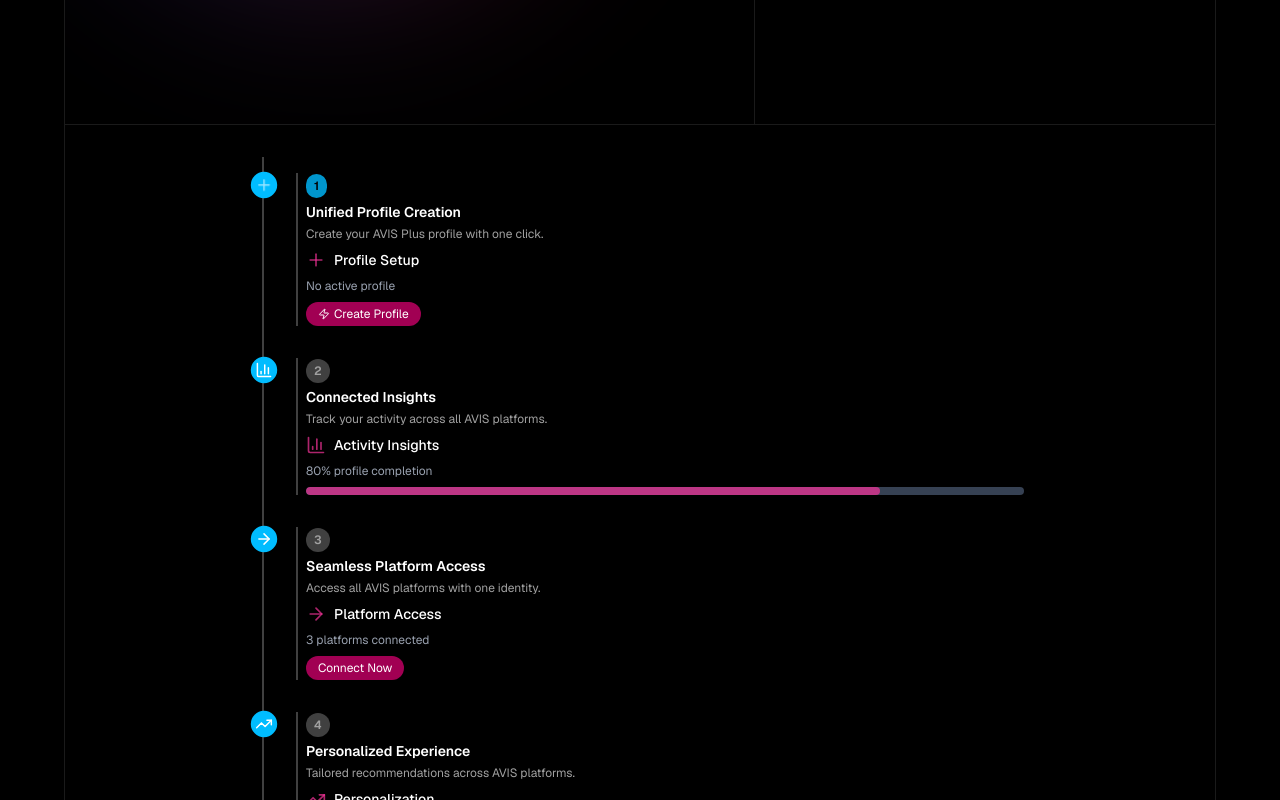
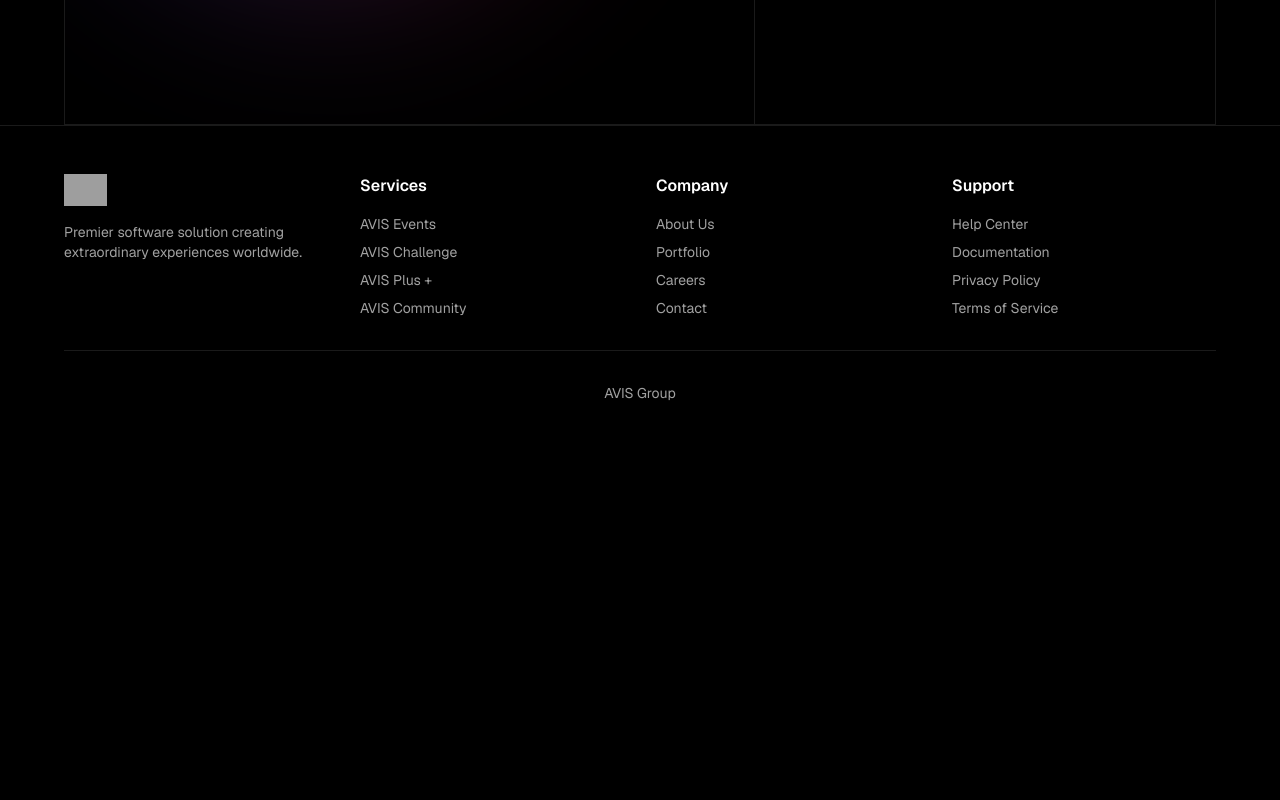
Before and after one commit to Sarina-R/AVIS-landing-page, a Next.js app: page /avis-plus in a window 1280 px wide. Shown: the part 4240-5040 px from the top of the page. After the commit the page ends 4691 px from the top, so only its background shows below. Built offline with nearby package versions, Linux system fonts and the light colour scheme; grey boxes are pictures that could not be loaded.

Commit message:
delete: ModernStepGuide

```diff
--- a/app/avis-plus/page.tsx
+++ b/app/avis-plus/page.tsx
@@ -9,7 +9,7 @@ import { AVISIdentityHub } from '@/components/plus-page-component/AVISIdentityHu
 import { AVISGlobalConnect } from '@/components/plus-page-component/AVISGlobalConnect'
 import { AVISSecurity } from '@/components/plus-page-component/AVISSecurity'
 import { AVISFunctions } from '@/components/plus-page-component/AVISFunctions'
-import ModernStepGuide from '@/components/plus-page-component/StepGuideComponent '
+// import ModernStepGuide from '@/components/plus-page-component/StepGuideComponent '
 import Navigation from '@/components/page-components/Navigation'
 
 {
@@ -51,7 +51,7 @@ const AvisPlusLanding = () => {
           <AVISSecurity />
         </div>
         <OrbitingCircleComponent />
-        <ModernStepGuide />
+        {/* <ModernStepGuide /> */}
       </main>
 
       <Footer />
```
